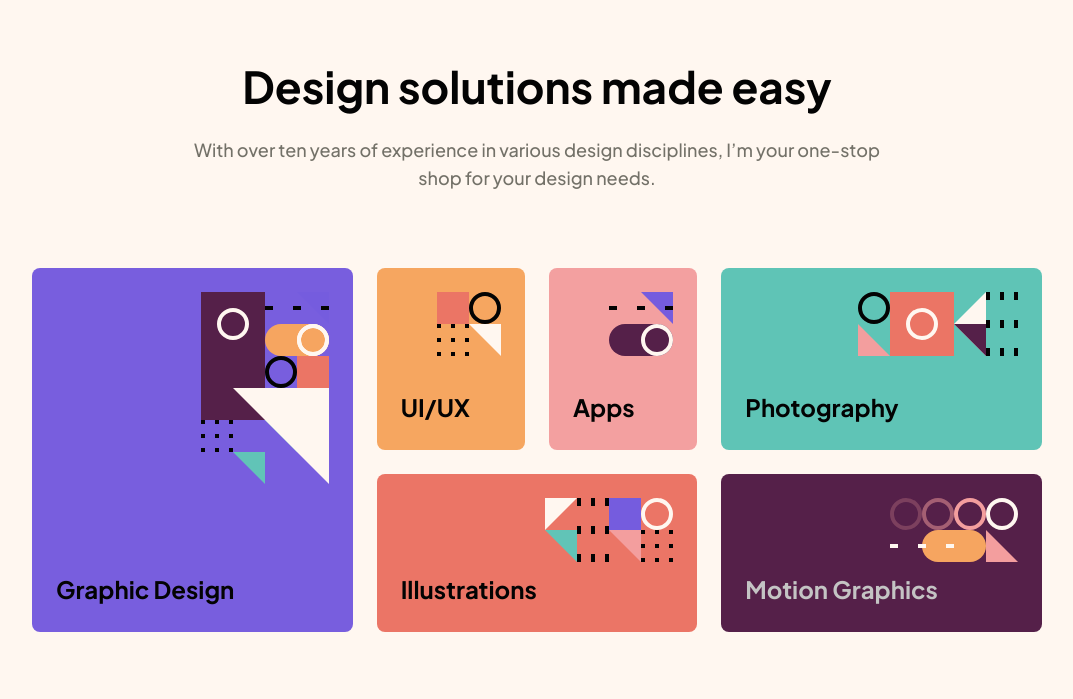
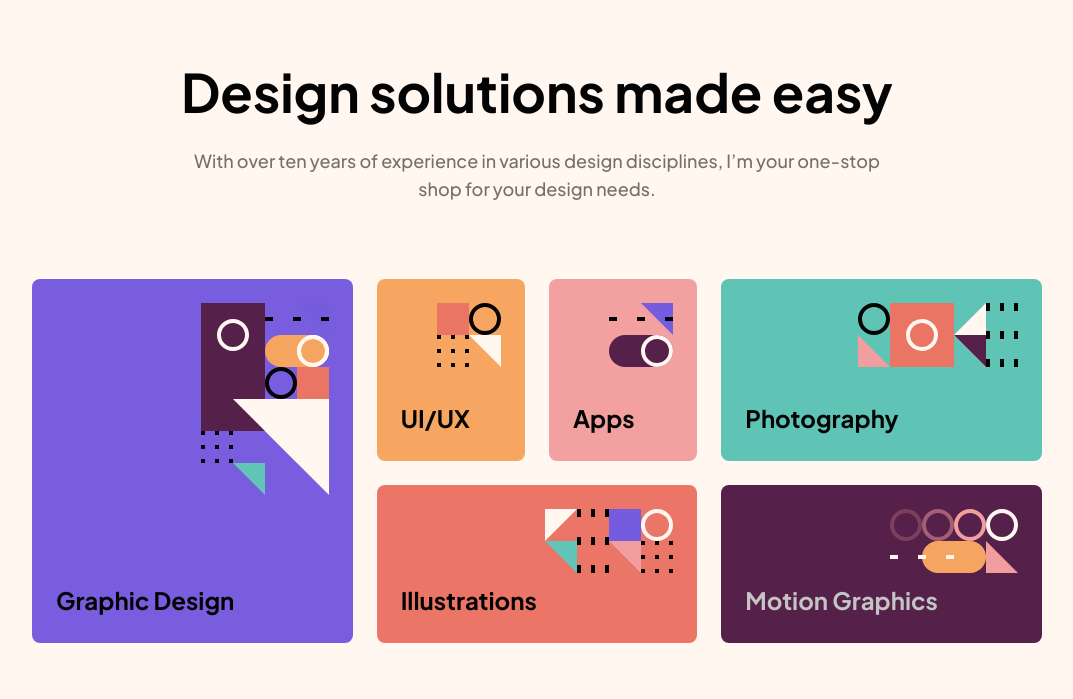
Before and after one commit to DocForLoop/design-portfolio-landing-page, a website built with Vite: page index.html in a window 1280 px wide. Shown: the part 101-800 px from the top of the page, without its empty margins (103-1176 px from the left). Built offline with nearby package versions, Linux system fonts and the light colour scheme.

Commit message:
Update readme

```diff
--- a/src/scss/components/_breakpoints.scss
+++ b/src/scss/components/_breakpoints.scss
@@ -6,6 +6,10 @@
     .header {
         margin-block-end: fluid(16, 32, 768, 1440);
         padding-inline: fluid(39, 165, 768, 1440);
+
+        &__title {
+            font-size: var(--fs-h1-desk);
+        }
     }
 
     .service {
```
Also changed, not shown: README.md.
